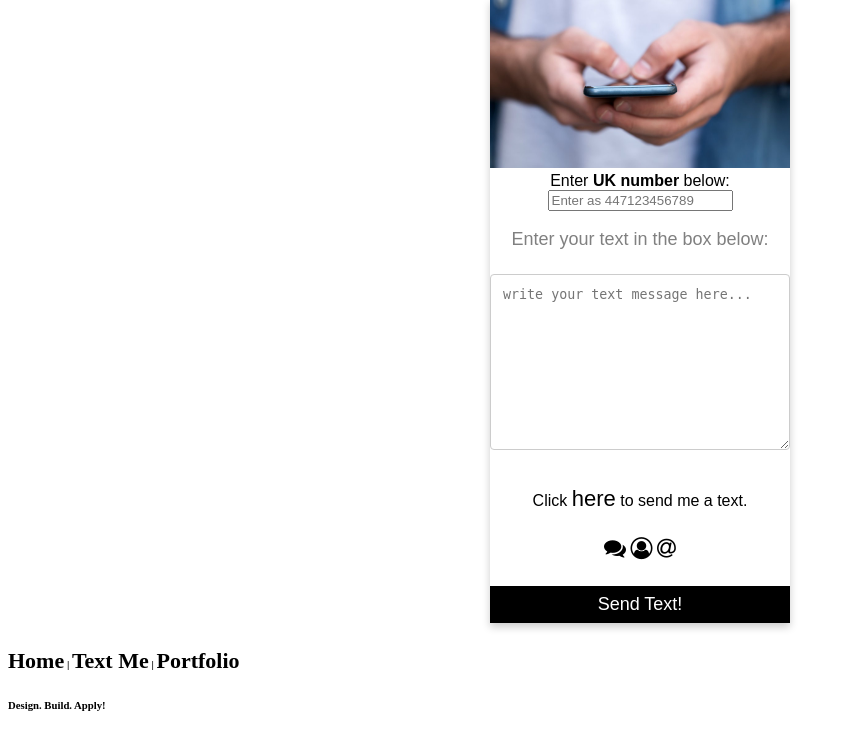
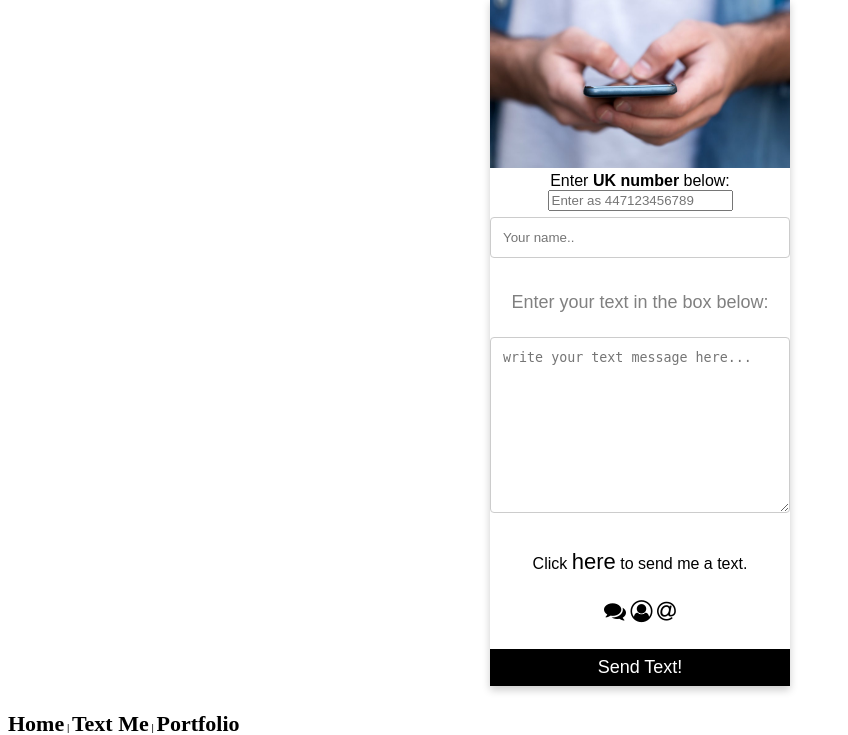
Before and after one commit to SinclairPythonAkoto/sinclairconnect, a Flask app: page / in a window 1280 px wide. Shown: the part 137-872 px from the top of the page, without its empty margins (0-848 px from the left). Before the commit the page ends 848 px from the top, so only its background shows below. Run offline with Flask 2, Linux system fonts and the light colour scheme.

Commit message:
file update - both pages work (included user name for sending text).

```diff
--- a/templates/home.html
+++ b/templates/home.html
@@ -8,6 +8,7 @@
     <img src="/static/text-messaging.jpg" alt="textsms" style="width:100%">
     <label for="numUK">Enter <strong>UK number</strong> below:</label>
     <input id="numUK" type="number" placeholder="Enter as 447123456789" name="number" required>
+    <input type="text" name="sender" placeholder="Your name.." required>
     <p class="title">Enter your text in the box below:</p>
     <label for="textBox"></label>
     <textarea id="textBox" rows="10" cols="35" name="sendText" placeholder="write your text message here..." required></textarea><br>
```
